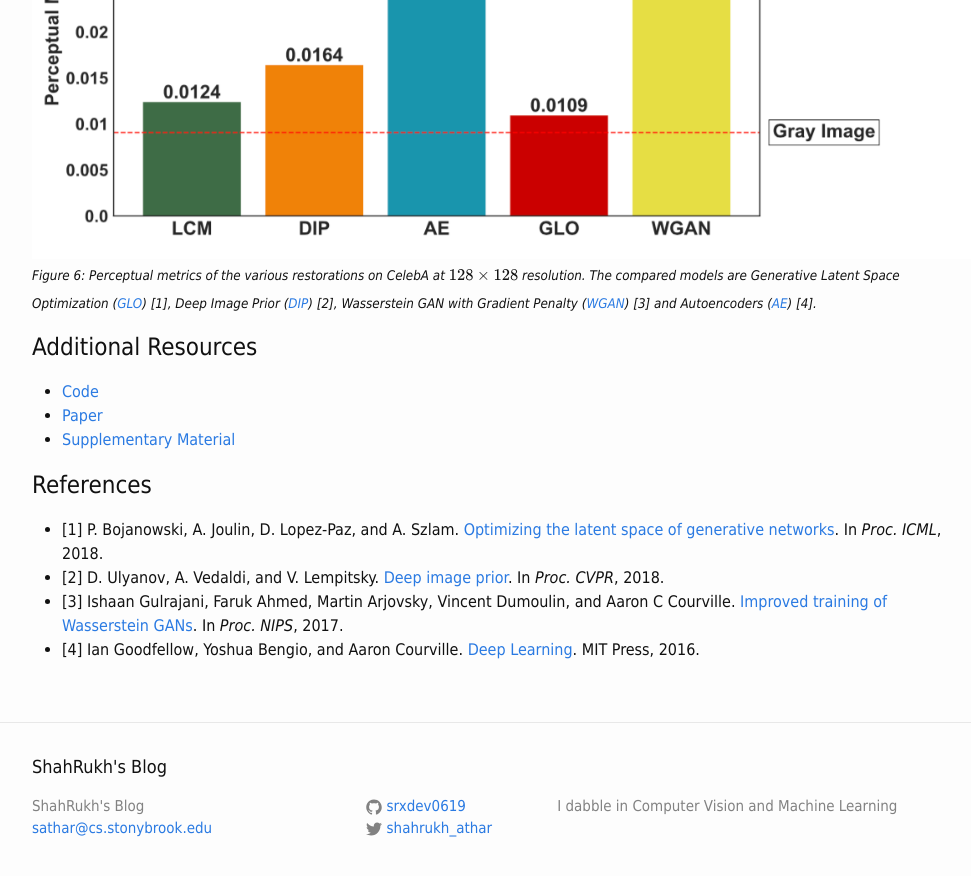
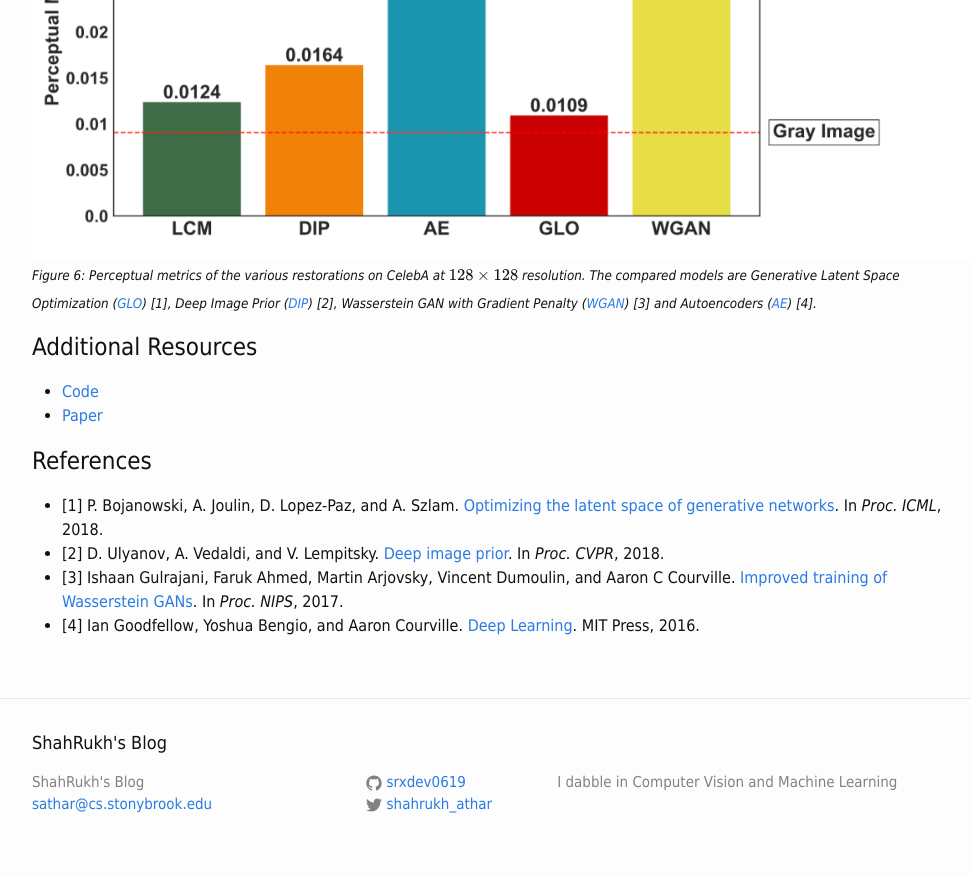
Before and after one commit to shahrukhathar/shahrukhathar.github.io, a Jekyll site: the page built from _posts/2018-06-06-LCM.markdown, in a window 1280 px wide and 900 px high, scrolled down 4903 px. Shown: the top 876 px of the window, without its empty margins (138-1109 px from the left). Built offline with Jekyll 4.4.1, drawn with Linux system fonts in a browser that asks for light colours; nearby versions of some CDN libraries; library files that are not in the unit come from our copies; formulas are drawn with MathJax 3.

Commit message:
Updated Page

```diff
--- a/_posts/2018-06-06-LCM.markdown
+++ b/_posts/2018-06-06-LCM.markdown
@@ -85,7 +85,6 @@ Figures 5 and 6 show qualitative and quantitative results of inpainting, super-r
 
 - [Code](https://github.com/srxdev0619/Latent_Convolutional_Models)
 - [Paper](https://drive.google.com/file/d/1EAnnAiUyJkIpCKtLhaG4Of7xgvLj58oZ/view)
-- [Supplementary Material](https://drive.google.com/file/d/1EAnnAiUyJkIpCKtLhaG4Of7xgvLj58oZ/view)
 
 
 # References
```
